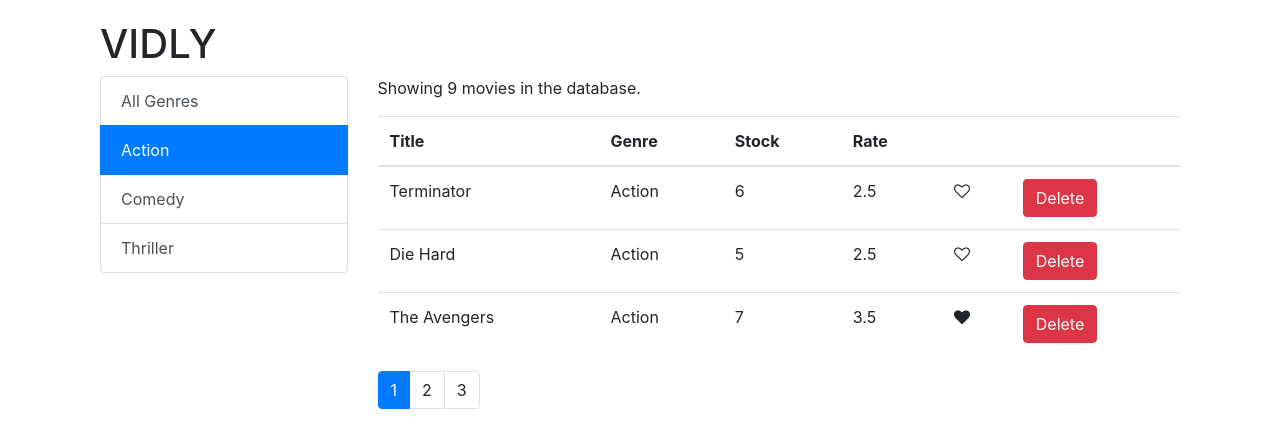
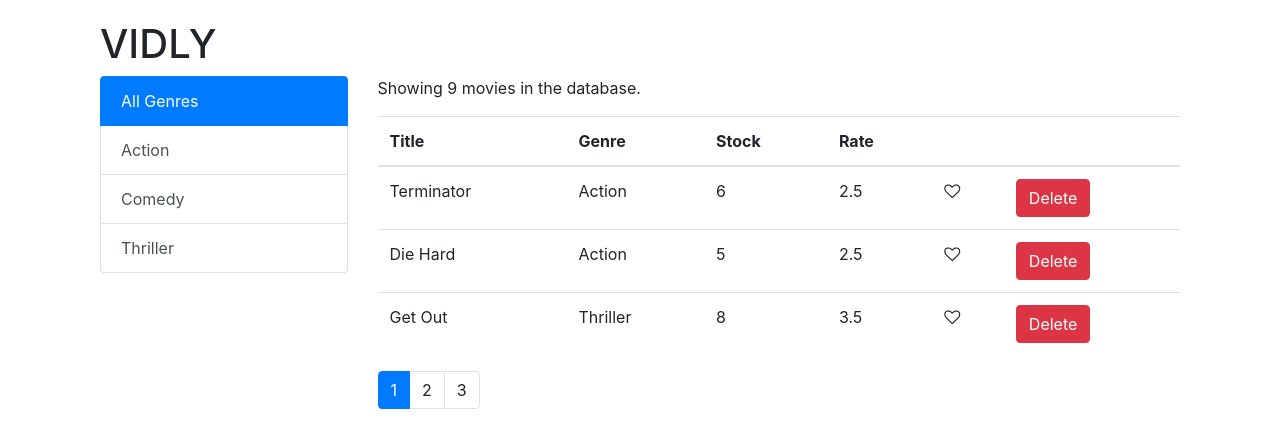
Before and after one commit to electricsheep31/react-vidlib, a React (Create React App) app: page / in a window 1280 px wide. Shown: the top 448 px of the page. Built offline with nearby package versions, Linux system fonts and the light colour scheme.

Commit message:
filtered genres added

```diff
--- a/src/components/Movies.jsx
+++ b/src/components/Movies.jsx
@@ -12,7 +12,7 @@ class Movies extends Component {
     movies: getMovies(),
     genres: getGenres(),
     currentPage: 1,
-    currentGenre: "Action",
+    currentGenre: "All Genres",
     itemsPerPage: 3,
   };
 
@@ -50,15 +50,14 @@ class Movies extends Component {
   handleGenreClick = (genre) => {
     let arr = filterItems(this.state.movies, genre.name);
     console.log(arr);
-
+    console.log(genre);
     this.setState({
-      currentGenre: genre.name,
+      currentGenre: genre,
     });
     console.log(genre);
   };
 
   render() {
-    const { length: count } = this.state.movies;
     const {
       movies,
       itemsPerPage,
@@ -67,8 +66,19 @@ class Movies extends Component {
       currentGenre,
     } = this.state;
 
-    let slicedMovies = filterItems(movies, currentGenre);
-    slicedMovies = paginate(slicedMovies, currentPage, itemsPerPage);
+    let { length: count } = movies;
+
+    let slicedMovies = [];
+    let showPagination = true;
+
+    if (currentGenre === "All Genres") {
+      console.log("thru");
+      slicedMovies = paginate(movies, currentPage, itemsPerPage);
+    } else {
+      slicedMovies = filterItems(movies, currentGenre);
+      count = slicedMovies.length;
+      showPagination = false;
+    }
 
     return (
       <React.Fragment>
@@ -112,12 +122,16 @@ class Movies extends Component {
                   ))}
                 </tbody>
               </table>
+              {showPagination ? (
                 <Pagination
                   itemsCount={count}
                   itemsPerPage={itemsPerPage}
                   onPageChange={this.handlePageClick}
                   currentPage={currentPage}
                 />
+              ) : (
+                ""
+              )}
             </div>
           </div>
         </div>
--- a/src/components/genres.jsx
+++ b/src/components/genres.jsx
@@ -9,23 +9,24 @@ class Genres extends Component {
     console.log(currentGenre);
     return (
       <ul className="list-group">
-        {/* <li
+        <li
           className={
             currentGenre === "All Genres"
               ? "list-group-item active"
               : "list-group-item"
           }
+          onClick={() => onGenreChange("All Genres")}
           key="0"
         >
           All Genres
-        </li> */}
+        </li>
         {genres.map((genre) => (
           <li
             key={genre._id}
             className={
               currentGenre === genre.name ? liClasses + " active" : liClasses
             }
-            onClick={() => onGenreChange(genre)}
+            onClick={() => onGenreChange(genre.name)}
           >
             {genre.name}
           </li>
--- a/src/components/pagination.jsx
+++ b/src/components/pagination.jsx
@@ -3,7 +3,6 @@ import _ from "lodash";
 import PropTypes from "prop-types";
 
 class Pagination extends Component {
-  state = {};
   render() {
     const { itemsPerPage, onPageChange, itemsCount, currentPage } = this.props;
     const numPages = Math.ceil(itemsCount / itemsPerPage);
--- a/src/services/fakeGenreService.js
+++ b/src/services/fakeGenreService.js
@@ -1,5 +1,4 @@
 export const genres = [
-  { _id: "5b21ca3eeb7f6fbccd471000", name: "All Genres" },
   { _id: "5b21ca3eeb7f6fbccd471818", name: "Action" },
   { _id: "5b21ca3eeb7f6fbccd471814", name: "Comedy" },
   { _id: "5b21ca3eeb7f6fbccd471820", name: "Thriller" },
```
Lines whose indentation alone changed are shown as unchanged.
